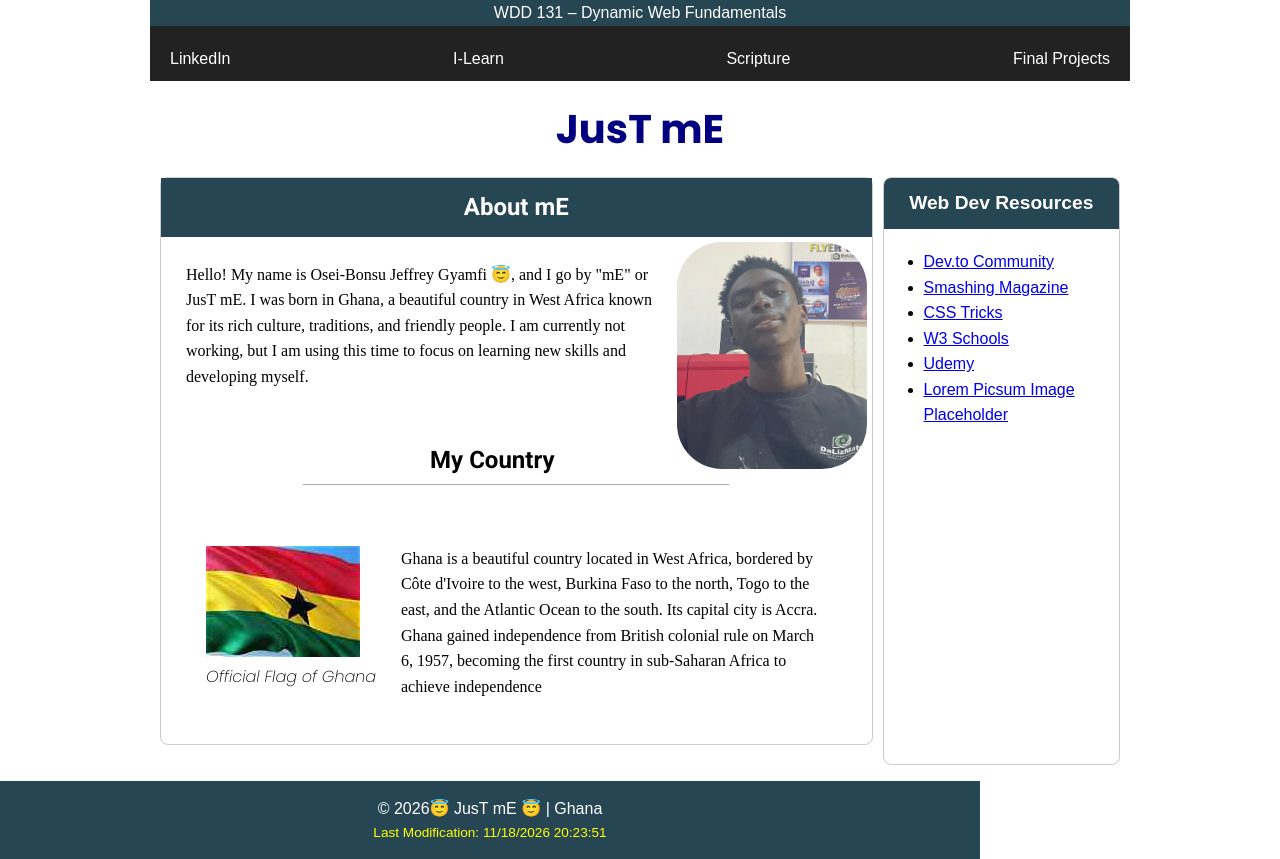
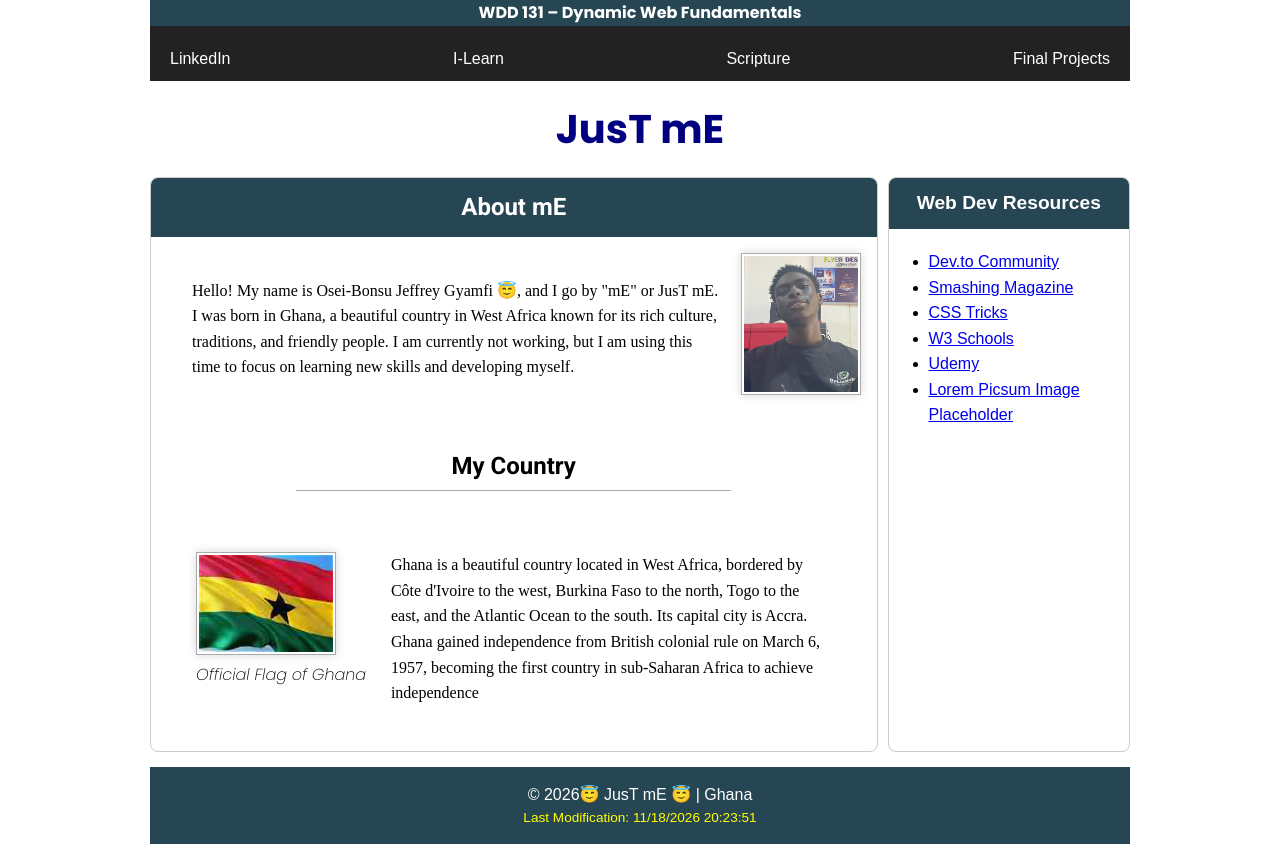
Before and after one commit to justme203/wdd131, a plain HTML site: page index.html in a window 1280 px wide. Drawn offline with Linux system fonts and the light colour scheme; a web font is replaced by a local one.

Commit message:
Enhance card styles and layout with improved font settings and image adjustments

```diff
--- a/styles/base.css
+++ b/styles/base.css
@@ -53,6 +53,9 @@ line-height: 1.6;
  text-align: center;
  display: block;
  color: white;
+ font-family: "Poppins", sans-serif;
+  font-weight: 700;
+  font-style: normal;
 }
 
 header {
@@ -98,7 +101,7 @@ color: #264653;
     border: 1px solid #ccc;
     border-radius: 8px;
     padding: 0px;
-    margin-bottom: 20px;
+        overflow: hidden;
 }
 .card h2 {
 background-color: #264653;
@@ -122,12 +125,26 @@ border-bottom:  1px solid #aaa;
     margin: 1rem auto;
     width: 60%;
 }
+.me{
+  padding: 1rem;
+}
 .me img {
-    border-radius: 50px;
-    width: 200px;
-    float: right;
-  height: auto;
-  padding: 5px;
+
+     float: right;
+    width: 120px;
+    height: auto;
+    border: 1px solid #aaa;
+    padding: 2px;
+    box-shadow: 0 0 9px rgba(0, 0, 0, 0.16);
+    margin: 0 0 1rem 1rem;
+}
+
+.ghana img {
+    width: 140px;
+    height: auto;
+    border:1px solid #aaa;
+    padding: 2px;
+    box-shadow: 0 0 9px rgba(0, 0, 0, 0.16);;
 }
 .ghana figure{
     float: left;
@@ -151,6 +168,7 @@ font-size: 1rem;
     border: 1px solid #ccc;
     border-radius: 8px;
     overflow: hidden;
+ padding: 0px;
 }
 
 .links h2 {
@@ -171,11 +189,14 @@ font-size: 1rem;
     display: grid;
     grid-template-columns: 3fr 1fr;
     gap: 10px;
-    margin: 1rem auto;
-    max-width: 960px;
+    margin: 0 auto;
+    max-width: 980px;
+    margin-bottom: 15px;
+
 }
 
 footer {
+margin: 0 auto;
 background-color: #264653;
 color: white;
 text-align: center;
```
